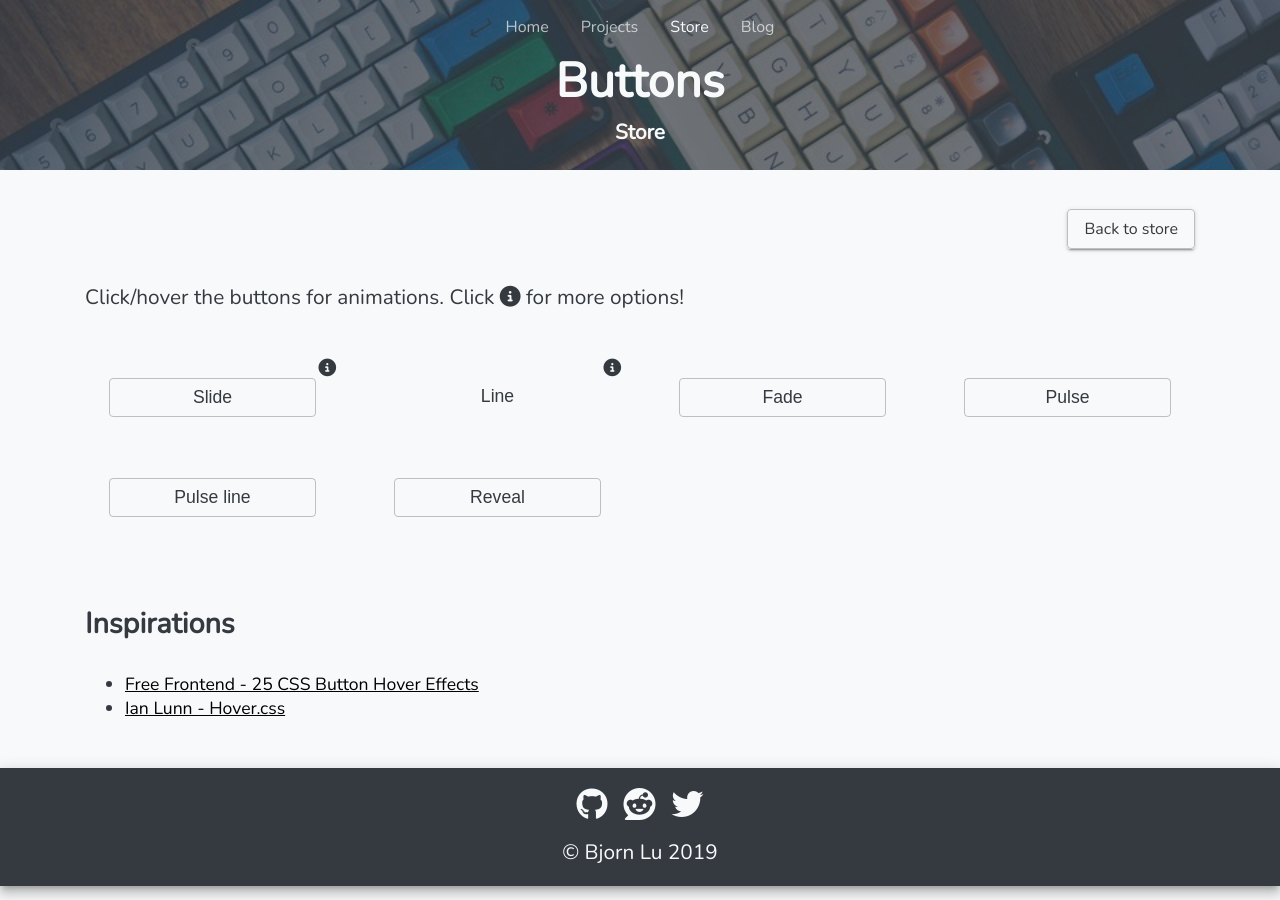
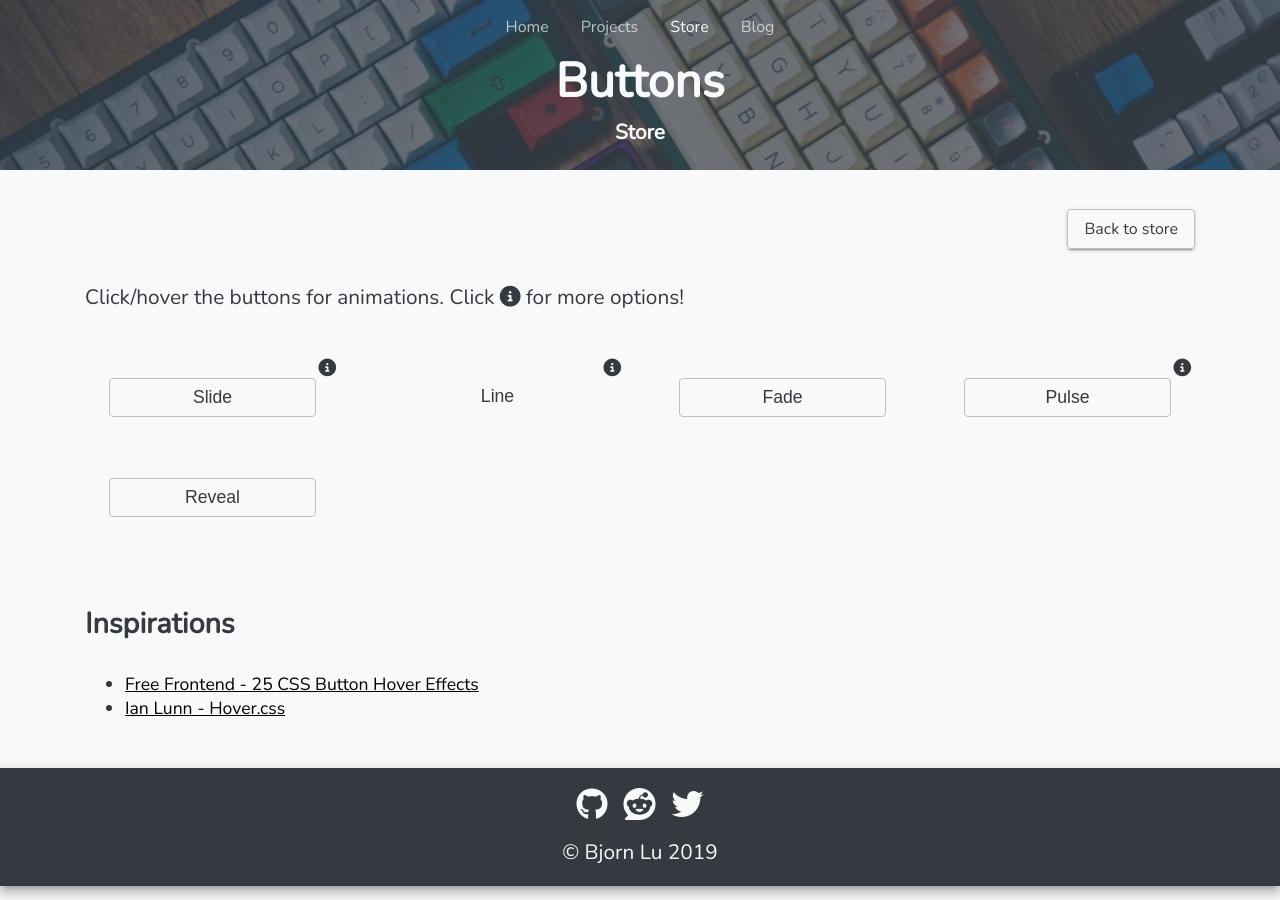
Before and after one commit to bluwy/website, a Jekyll site: the page built from store/buttons/index.html, in a window 1280 px wide. Built offline with Jekyll 4.4.1, drawn with Linux system fonts in a browser that asks for light colours; nearby versions of some CDN libraries.

Commit message:
Refactor store box and button

```diff
--- a/_includes/store-buttons-box.html
+++ b/_includes/store-buttons-box.html
@@ -8,7 +8,7 @@
         <button class="box-options-toggle">
           <i class="fas fa-info-circle"></i>
         </button>
-        <div class="box-options {{ include.class }} hide">
+        <div id="{{ include.id }}" class="box-options">
           {{ include.options }}
         </div>
       {%- endif -%}
--- a/_includes/store-forms-box.html
+++ b/_includes/store-forms-box.html
@@ -8,7 +8,7 @@
         <button class="box-options-toggle">
           <i class="fas fa-info-circle"></i>
         </button>
-        <div class="box-options {{ include.class }} hide">
+        <div id="{{ include.id }}" class="box-options">
           {{ include.options }}
         </div>
       {%- endif -%}
--- a/assets/css/buttons.scss
+++ b/assets/css/buttons.scss
@@ -152,47 +152,17 @@ button {
     left: 0;
     width: 100%;
     height: 100%;
+    border: 1px solid $accent;
+  }
+
+  &.fill::before {
     background-color: $accent;
   }
 
   &:hover, &:active, &:focus {
     &::before {
       animation-name: pulse;
-      animation-duration: ($td*3);
-      animation-timing-function: $te;
-    }
-  }
-
-  @keyframes pulse {
-    from {
-      transform: scale(1);
-      opacity: 1;
-    }
-    to {
-      transform: scale(1.3);
-      opacity: 0;
-    }
-  }
-}
-
-.btn-pulse-line {
-  position: relative;
-
-  &::before {
-    content: '';
-    z-index: -1;
-    position: absolute;
-    top: 0;
-    left: 0;
-    width: 100%;
-    height: 100%;
-    border: 1px solid $accent;
-  }
-
-  &:hover, &:active, &:focus {
-    &::before {
-      animation-name: pulse;
-      animation-duration: ($td*3);
+      animation-duration: ($td * 3);
       animation-timing-function: $te;
     }
   }
--- a/store/buttons/index.html
+++ b/store/buttons/index.html
@@ -26,7 +26,7 @@ css: buttons
     <input type="radio" name="slide-direction" value="bottom" id="slide-bottom">
     <label for="slide-bottom">Bottom</label>
   {%- endcapture -%}
-  {%- include store-buttons-box.html content=box_content options=box_options class='btn-slide-options' -%}
+  {%- include store-buttons-box.html content=box_content options=box_options id='btn-slide-options' -%}
 
   {%- capture box_content -%}
     <button class="btn-line left">Line</button>
@@ -41,7 +41,7 @@ css: buttons
     <input type="radio" name="line-position" value="bottom" id="line-bottom">
     <label for="line-bottom">Bottom</label>
   {%- endcapture -%}
-  {%- include store-buttons-box.html content=box_content options=box_options class='btn-line-options' -%}
+  {%- include store-buttons-box.html content=box_content options=box_options id='btn-line-options' -%}
 
   {%- capture box_content -%}
     <button class="btn-fade">Fade</button>
@@ -49,14 +49,13 @@ css: buttons
   {%- include store-buttons-box.html content=box_content -%}
 
   {%- capture box_content -%}
-    <button class="btn-pulse">Pulse</button>
+    <button class="btn-pulse fill">Pulse</button>
   {%- endcapture -%}
-  {%- include store-buttons-box.html content=box_content -%}
-
-  {%- capture box_content -%}
-    <button class="btn-pulse-line">Pulse line</button>
+  {%- capture box_options -%}
+    <input type="checkbox" name="pulse-fill" value="fill" id="pulse-fill" checked>
+    <label for="pulse-fill">Fill</label>
   {%- endcapture -%}
-  {%- include store-buttons-box.html content=box_content -%}
+  {%- include store-buttons-box.html content=box_content options=box_options id='btn-pulse-options' -%}
 
   {%- capture box_content -%}
     <button class="btn-reveal">
--- a/store/buttons/script.js
+++ b/store/buttons/script.js
@@ -1,7 +1,7 @@
 // Slide button
 const slideBtns = document.querySelectorAll('.btn-slide')
-let prevSlideDirection = document.querySelector('.btn-slide-options input[type=radio]:checked').value
-document.querySelectorAll('.btn-slide-options input[type=radio]').forEach(function(radio) {
+let prevSlideDirection = document.querySelector('#btn-slide-options input[type=radio]:checked').value
+document.querySelectorAll('#btn-slide-options input[type=radio]').forEach(function(radio) {
   radio.addEventListener('click', function(e) {
     slideBtns.forEach(function(btn) {
       btn.classList.remove(prevSlideDirection)
@@ -13,8 +13,8 @@ document.querySelectorAll('.btn-slide-options input[type=radio]').forEach(functi
 
 // Line button
 const lineBtns = document.querySelectorAll('.btn-line')
-let prevLinePosition = document.querySelector('.btn-line-options input[type=radio]:checked').value
-document.querySelectorAll('.btn-line-options input[type=radio]').forEach(function(radio) {
+let prevLinePosition = document.querySelector('#btn-line-options input[type=radio]:checked').value
+document.querySelectorAll('#btn-line-options input[type=radio]').forEach(function(radio) {
   radio.addEventListener('click', function() {
     lineBtns.forEach(function(btn) {
       btn.classList.remove(prevLinePosition)
@@ -23,3 +23,12 @@ document.querySelectorAll('.btn-line-options input[type=radio]').forEach(functio
     })
   })
 })
+
+// Pulse button
+const pulseBtns = document.querySelectorAll('.btn-pulse')
+document.querySelector('#btn-pulse-options #pulse-fill').addEventListener('click', function(e) {
+  console.log(e)
+  pulseBtns.forEach(function(btn) {
+    btn.classList.toggle(e.target.value)
+  })
+})
```
